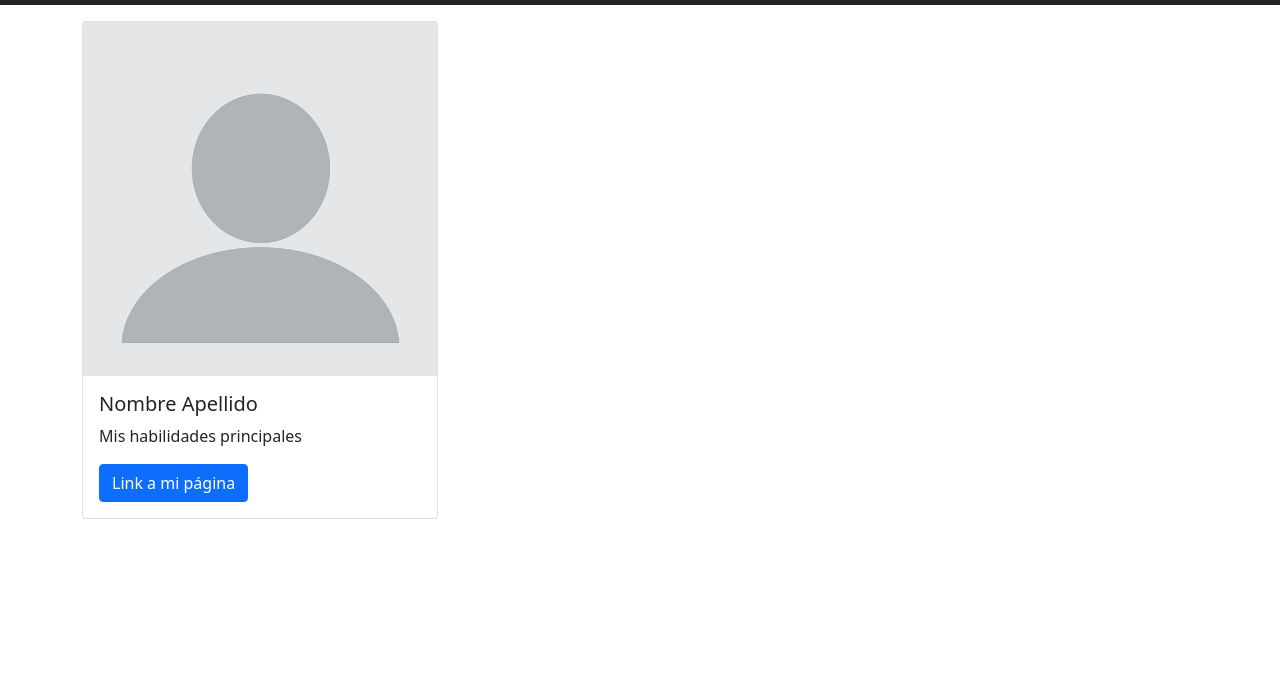
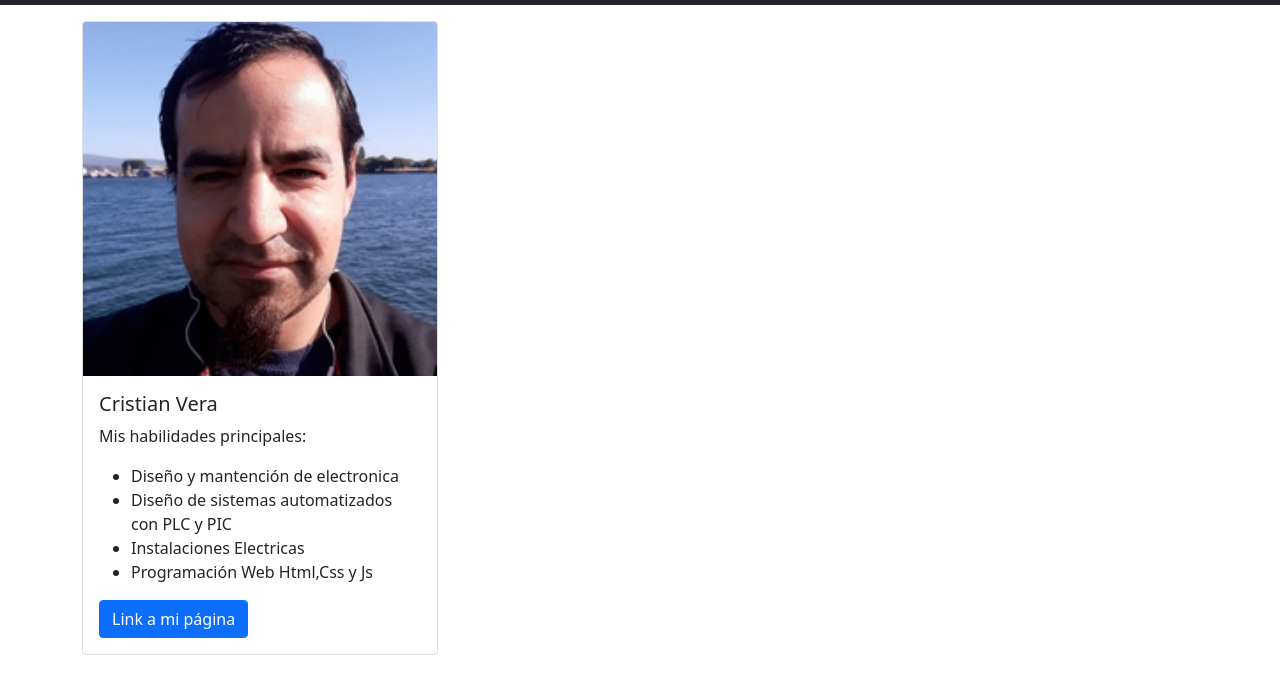
Before and after one commit to KarlHeitmann/g49_talentos, a plain HTML site: page index.html in a window 1280 px wide. Shown: the part 60-754 px from the top of the page. Drawn offline with nearby package versions, Linux system fonts and the light colour scheme.

Commit message:
aporte de Cvera

```diff
--- a/index.html
+++ b/index.html
@@ -41,11 +41,12 @@
       <div class="row my-3">
         <div class="col-sm-4">
           <div class="card">
-            <img src="./assets/img/blank-profile-picture-973460_640.png" class="card-img-top" alt="Blank profile">
+            <img src="./assets/img/medium_yo.jpg" class="card-img-top" alt="Cristian Vera de fondo rio Calle Calle">
             <div class="card-body">
-              <h5 class="card-title">Nombre Apellido</h5>
-              <p class="card-text">Mis habilidades principales</p>
-              <a href="#" class="btn btn-primary">Link a mi página</a>
+              <h5 class="card-title">Cristian Vera</h5>
+              <p class="card-text">Mis habilidades principales:</p>
+              <p class="card-text"><ul><li>Diseño y mantención de electronica</li><li>Diseño de sistemas automatizados con PLC y PIC</li><li>Instalaciones Electricas</li><li>Programación Web Html,Css y Js</li></ul></p>
+              <a href="https://github.com/CristianCvc" class="btn btn-primary" target="_blank">Link a mi página</a>
             </div>
           </div>
         </div>
```
Also changed, not shown: assets/img/medium_yo.jpg (added).
